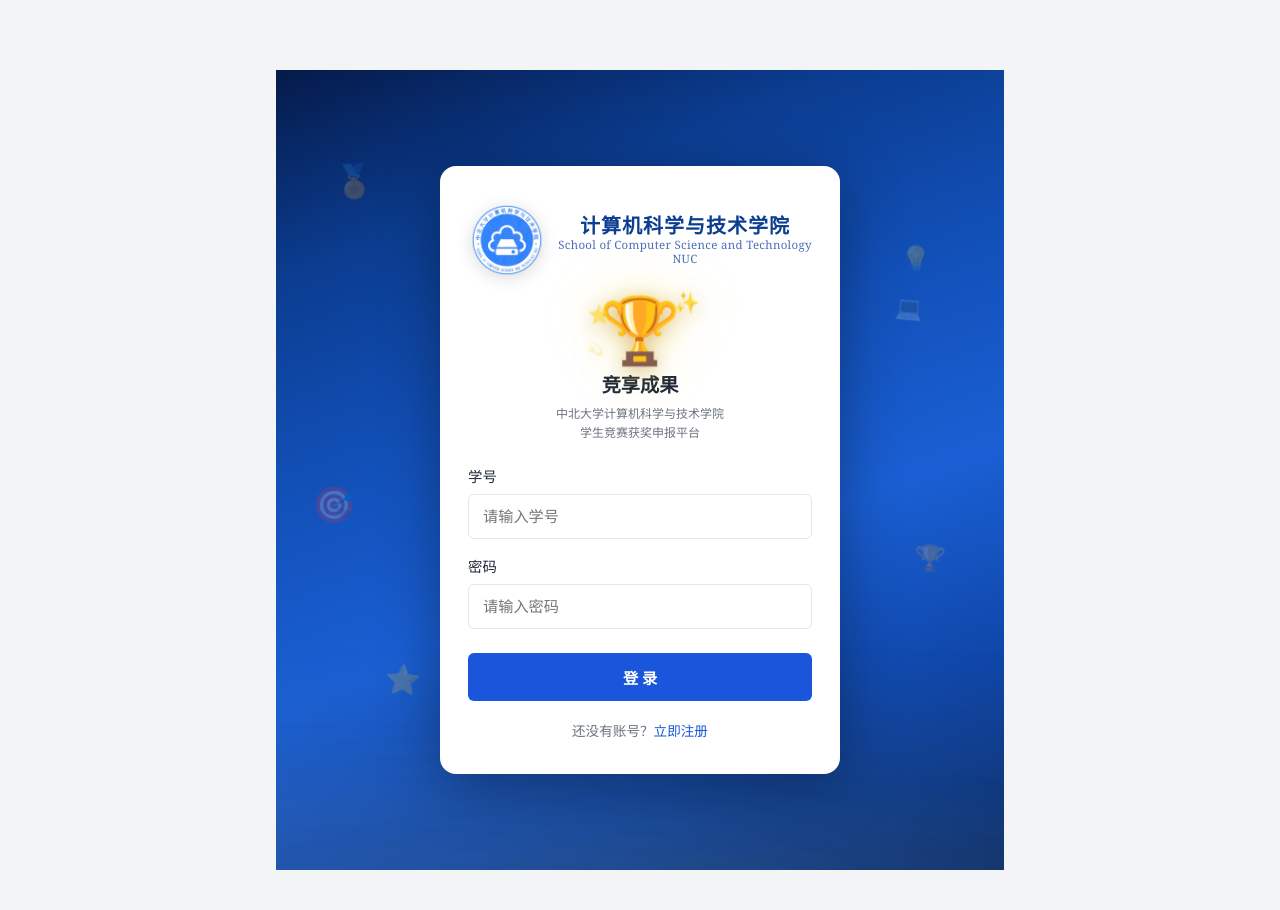
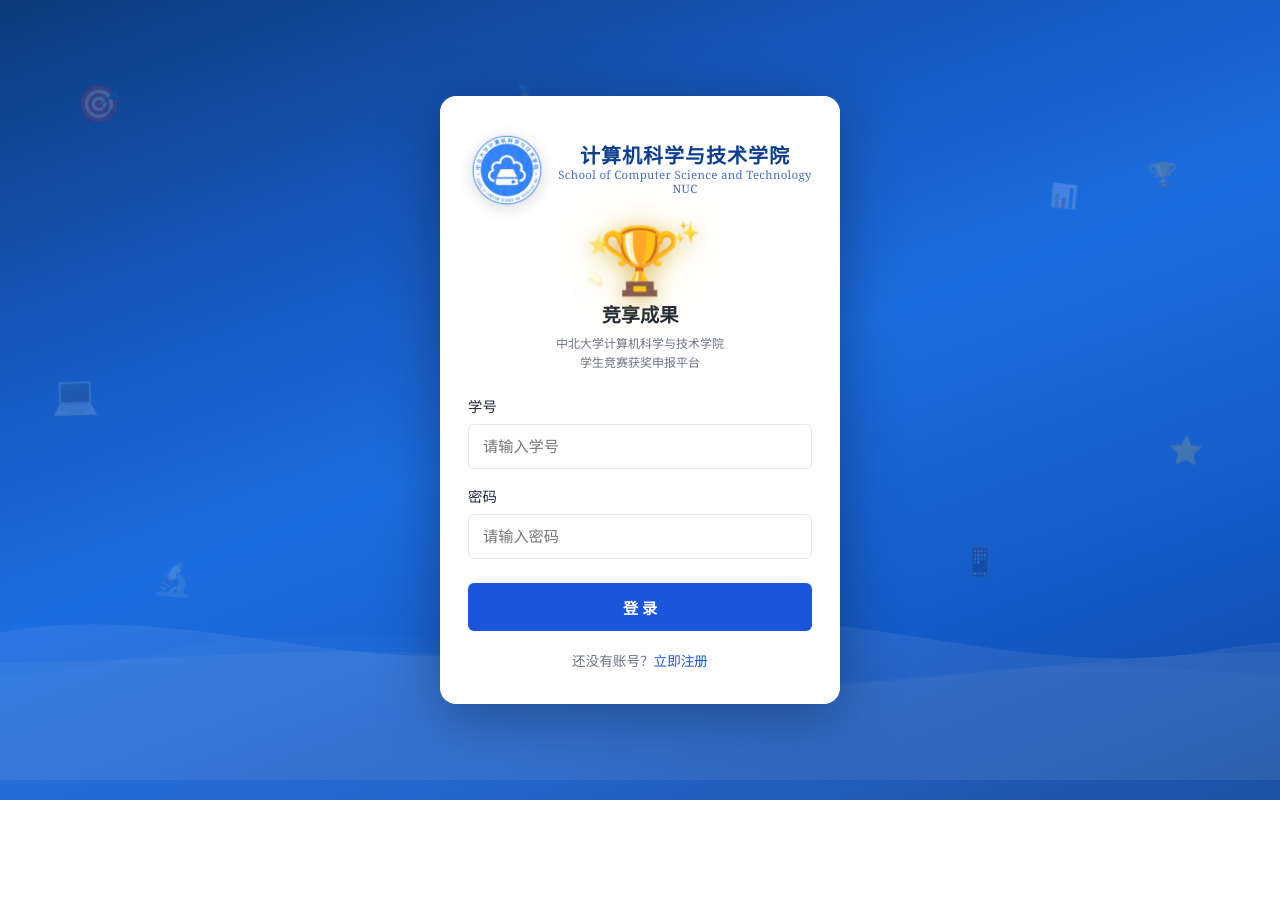
Before and after one commit to Zzzzr0950/competition-platform, a Flask app: page /login in a window 1280 px wide. After the commit the page ends 800 px from the top, so only its background shows below. Run offline with Flask 3, Linux system fonts and the light colour scheme.

Commit message:
Full-screen blue bg, SVG ocean waves, more floating elements, lighter blue

```diff
--- a/templates/login.html
+++ b/templates/login.html
@@ -6,74 +6,75 @@
 
 .auth-page {
     padding-top: 0;
-    min-height: 100vh;
+    margin: 0;
+    width: 100vw;
+    height: 100vh;
+    position: fixed;
+    top: 0; left: 0; right: 0; bottom: 0;
     display: flex;
     align-items: center;
     justify-content: center;
-    background: linear-gradient(160deg, #051a4a 0%, #0b3d91 20%, #1250b8 40%, #1a5fd4 60%, #0f46a8 80%, #082b6e 100%);
-    position: relative;
+    background: linear-gradient(160deg, #0d3b7a 0%, #1555b8 25%, #1c6de0 50%, #155cc9 75%, #0f47a0 100%);
     overflow: hidden;
 }
 
-/* === Multi-layer waves === */
-.wave-layer {
+/* === Ocean waves (SVG shape) === */
+.wave-container {
     position: absolute;
-    bottom: 0; left: -50%; right: -50%;
-    height: 300px;
-    opacity: 0.15;
+    bottom: 0; left: 0; right: 0;
+    height: 260px;
+    overflow: hidden;
 }
-.wave-layer:nth-child(1) {
-    bottom: -20px;
-    background: radial-gradient(ellipse 120% 120% at 50% 100%, rgba(255,215,0,0.4), transparent 70%);
-    animation: wave1 10s ease-in-out infinite;
+.wave-svg {
+    position: absolute;
+    bottom: 0;
+    width: 200%;
+    height: 100%;
 }
-.wave-layer:nth-child(2) {
-    bottom: -40px;
-    background: radial-gradient(ellipse 100% 100% at 30% 100%, rgba(255,255,255,0.3), transparent 65%);
-    animation: wave2 7s ease-in-out infinite;
+.wave-svg.w1 {
+    animation: waveMove 12s linear infinite;
+    opacity: 0.25;
+    bottom: 20px;
 }
-.wave-layer:nth-child(3) {
-    bottom: -60px;
-    background: radial-gradient(ellipse 90% 90% at 70% 100%, rgba(135,206,250,0.3), transparent 60%);
-    animation: wave3 8s ease-in-out infinite;
+.wave-svg.w2 {
+    animation: waveMove 8s linear infinite reverse;
+    opacity: 0.18;
+    bottom: 0;
 }
-@keyframes wave1 {
-    0%,100% { transform: translateX(0) scaleY(1); }
-    25% { transform: translateX(3%) scaleY(1.15); }
-    50% { transform: translateX(-2%) scaleY(0.9); }
-    75% { transform: translateX(1%) scaleY(1.1); }
+.wave-svg.w3 {
+    animation: waveMove 15s linear infinite;
+    opacity: 0.12;
+    bottom: -10px;
 }
-@keyframes wave2 {
-    0%,100% { transform: translateX(0) scaleY(1); }
-    50% { transform: translateX(-4%) scaleY(1.2); }
-}
-@keyframes wave3 {
-    0%,100% { transform: translateX(0) scaleY(1); }
-    33% { transform: translateX(5%) scaleY(0.85); }
-    66% { transform: translateX(-3%) scaleY(1.1); }
+@keyframes waveMove {
+    0% { transform: translateX(0); }
+    100% { transform: translateX(-50%); }
 }
 
 /* === Floating competition elements === */
 .float-el {
     position: absolute;
     font-size: 1.8rem;
-    opacity: 0.2;
-    animation: float 8s ease-in-out infinite;
+    opacity: 0.18;
+    animation: float 9s ease-in-out infinite;
     pointer-events: none;
 }
-.float-el:nth-child(4)  { top: 10%; left: 8%;  animation-delay: 0s; font-size:2rem; }
-.float-el:nth-child(5)  { top: 20%; right:10%; animation-delay: 1s; font-size:1.5rem; }
-.float-el:nth-child(6)  { top: 50%; left: 5%;  animation-delay: 2s; font-size:2.2rem; }
-.float-el:nth-child(7)  { top: 60%; right:8%;  animation-delay: 3s; font-size:1.6rem; }
-.float-el:nth-child(8)  { top: 30%; left: 85%; animation-delay: 4s; font-size:1.4rem; }
-.float-el:nth-child(9)  { top: 75%; left: 15%; animation-delay: 5s; font-size:1.8rem; }
-.float-el:nth-child(10) { top: 15%; left: 45%; animation-delay: 6s; font-size:1.3rem; }
-.float-el:nth-child(11) { top: 70%; right:25%; animation-delay: 7s; font-size:1.7rem; }
+.float-el:nth-child(4)  { top: 8%;  left: 6%;  animation-delay: 0s;   font-size:2.2rem; }
+.float-el:nth-child(5)  { top: 18%; right:8%;  animation-delay: 0.8s; font-size:1.5rem; }
+.float-el:nth-child(6)  { top: 45%; left: 4%;  animation-delay: 1.6s; font-size:2.4rem; }
+.float-el:nth-child(7)  { top: 55%; right:6%;  animation-delay: 2.4s; font-size:1.7rem; }
+.float-el:nth-child(8)  { top: 25%; left: 82%; animation-delay: 3.2s; font-size:1.4rem; }
+.float-el:nth-child(9)  { top: 72%; left: 12%; animation-delay: 4s;   font-size:2rem; }
+.float-el:nth-child(10) { top: 12%; left: 40%; animation-delay: 4.8s; font-size:1.3rem; }
+.float-el:nth-child(11) { top: 68%; right:22%; animation-delay: 5.6s; font-size:1.8rem; }
+.float-el:nth-child(12) { top: 35%; left: 35%; animation-delay: 6.4s; font-size:1.6rem; }
+.float-el:nth-child(13) { top: 80%; left: 55%; animation-delay: 7.2s; font-size:1.5rem; }
+.float-el:nth-child(14) { top: 5%;  right:30%; animation-delay: 8s;   font-size:1.2rem; }
 
 @keyframes float {
     0%,100% { transform: translateY(0) rotate(0deg); }
-    33%  { transform: translateY(-20px) rotate(5deg); }
-    66%  { transform: translateY(10px) rotate(-3deg); }
+    33%  { transform: translateY(-24px) rotate(6deg); }
+    66%  { transform: translateY(12px) rotate(-4deg); }
 }
 
 /* === Card === */
@@ -167,10 +168,18 @@
 </style>
 
 <div class="auth-page">
-    <!-- Wave layers -->
-    <div class="wave-layer"></div>
-    <div class="wave-layer"></div>
-    <div class="wave-layer"></div>
+    <!-- Ocean waves SVG -->
+    <div class="wave-container">
+        <svg class="wave-svg w1" viewBox="0 0 2880 200" preserveAspectRatio="none">
+            <path fill="rgba(255,255,255,0.3)" d="M0,120 C240,80 480,160 720,100 C960,40 1200,140 1440,90 C1680,40 1920,130 2160,100 C2400,70 2640,150 2880,90 L2880,200 L0,200 Z"/>
+        </svg>
+        <svg class="wave-svg w2" viewBox="0 0 2880 200" preserveAspectRatio="none">
+            <path fill="rgba(255,255,255,0.25)" d="M0,80 C300,120 600,60 900,100 C1200,140 1500,70 1800,90 C2100,110 2400,60 2880,80 L2880,200 L0,200 Z"/>
+        </svg>
+        <svg class="wave-svg w3" viewBox="0 0 2880 200" preserveAspectRatio="none">
+            <path fill="rgba(255,255,255,0.18)" d="M0,90 C200,60 500,130 800,80 C1100,30 1400,120 1700,95 C2000,70 2300,140 2600,85 C2750,60 2820,100 2880,85 L2880,200 L0,200 Z"/>
+        </svg>
+    </div>
 
     <!-- Floating competition elements -->
     <span class="float-el">🏅</span>
@@ -181,6 +190,9 @@
     <span class="float-el">⭐</span>
     <span class="float-el">📊</span>
     <span class="float-el">🔬</span>
+    <span class="float-el">🥇</span>
+    <span class="float-el">📱</span>
+    <span class="float-el">🚀</span>
 
     <div class="auth-card">
         <!-- Logo + School Name -->
```
